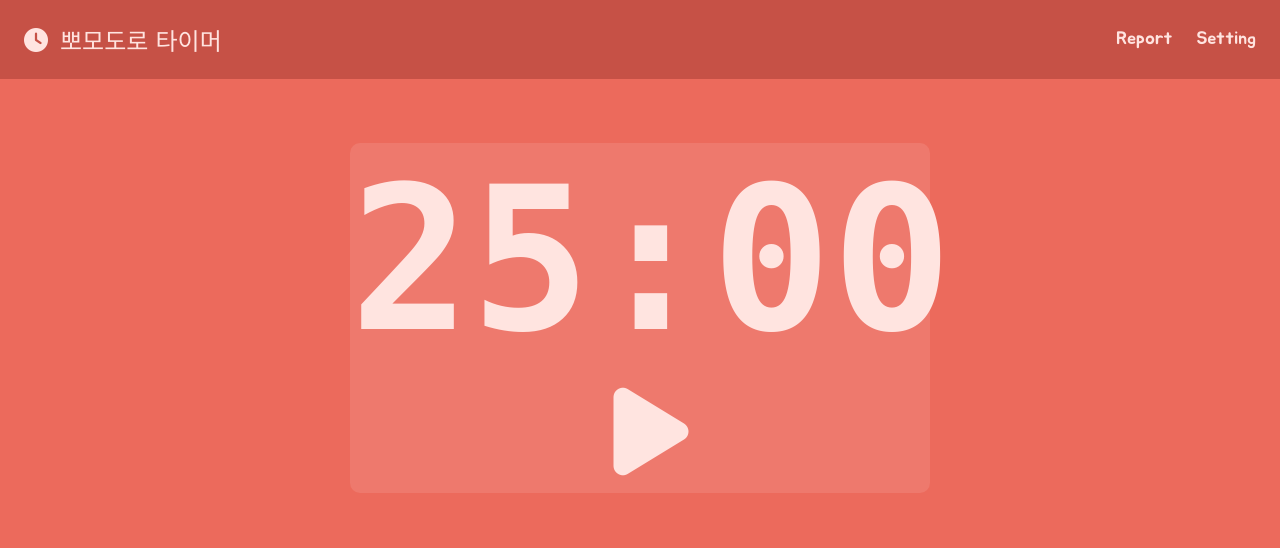
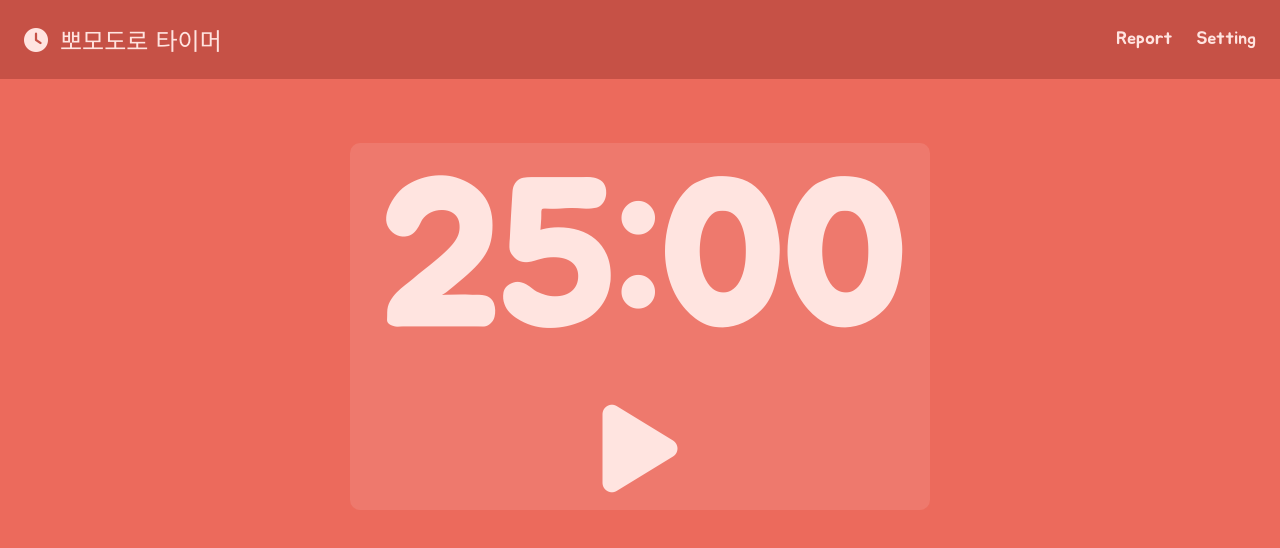
Before and after one commit to jsh00325/MyTimerSite, a plain HTML site: page index.html in a window 1280 px wide. Drawn offline with Linux system fonts and the light colour scheme.

Commit message:
폰트 수정

```diff
--- a/index.html
+++ b/index.html
@@ -13,7 +13,7 @@
     <!-- Google Fonts CSS -->
     <link rel="preconnect" href="https://fonts.googleapis.com">
     <link rel="preconnect" href="https://fonts.gstatic.com" crossorigin>
-    <link href="https://fonts.googleapis.com/css2?family=Jua&family=Roboto+Mono:wght@500&display=swap" rel="stylesheet">
+    <link href="https://fonts.googleapis.com/css2?family=Jua&display=swap" rel="stylesheet">
 
     <!-- My Files -->
     <link rel="stylesheet" href="style.css">
--- a/style.css
+++ b/style.css
@@ -85,7 +85,7 @@ li {
 .timer__clock {
     color: var(--text-color);
     font-size: 200px;
-    font-family: 'Arial Rounded MT', 'monospace';
+    font-family: 'Arial Rounded MT', 'jua', 'monospace';
     font-weight: bold;
 }
 .timer__button {
```
